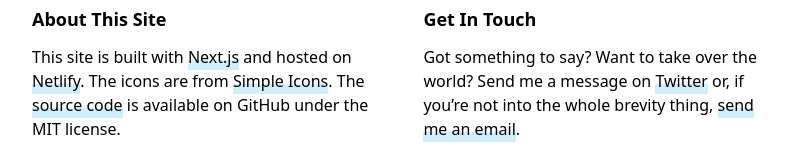
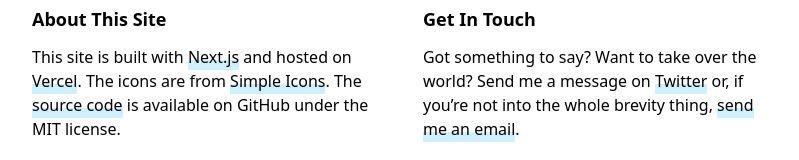
Before and after one commit to iansu/iansutherland.ca, a Next.js app: page /about in a window 1280 px wide. Shown: the part 657-817 px from the top of the page, without its empty margins (240-1039 px from the left). Built offline with nearby package versions, Linux system fonts and the light colour scheme.

Commit message:
Update redirects

```diff
--- a/pages/about.tsx
+++ b/pages/about.tsx
@@ -97,7 +97,7 @@
             <h3 className="text-lg font-bold mb-3">About This Site</h3>
             <p>
               This site is built with <a href="https://nextjs.org/">Next.js</a> and hosted on{' '}
-              <a href="https://www.netlify.com/">Netlify</a>. The icons are from{' '}
+              <a href="https://vercel.com/">Vercel</a>. The icons are from{' '}
               <a href="https://simpleicons.org/">Simple Icons</a>. The{' '}
               <a href="https://github.com/iansu/iansutherland.ca">source code</a> is available on
               GitHub under the MIT license.
```
Also changed, not shown: vercel.json (added), 1 other file (tests, documents, lock files or other folders).
